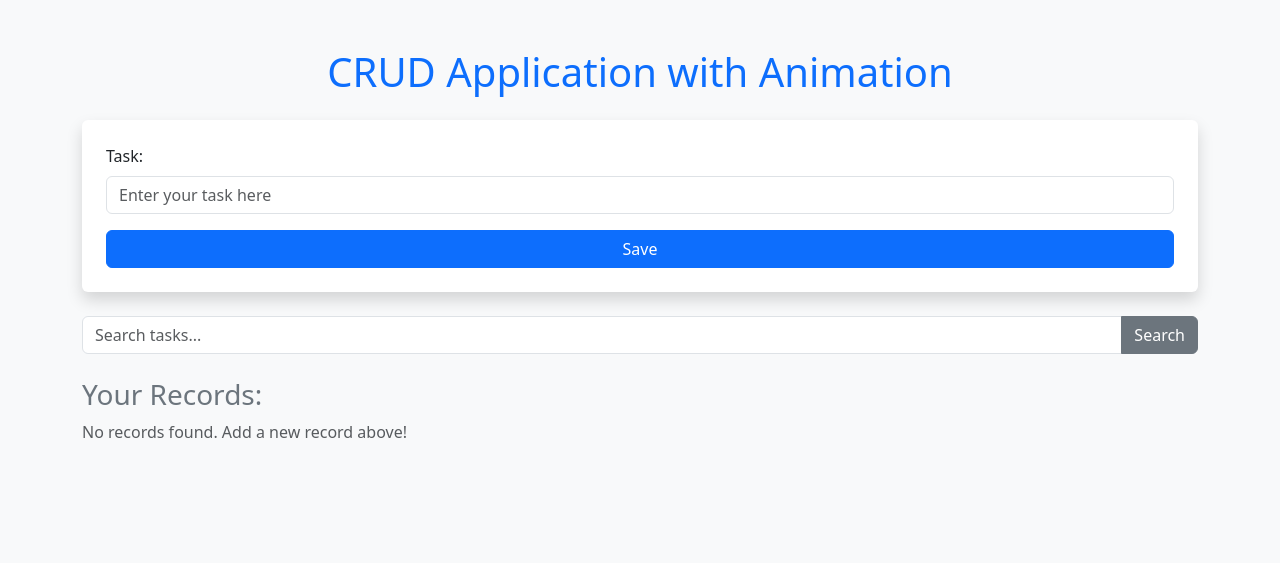
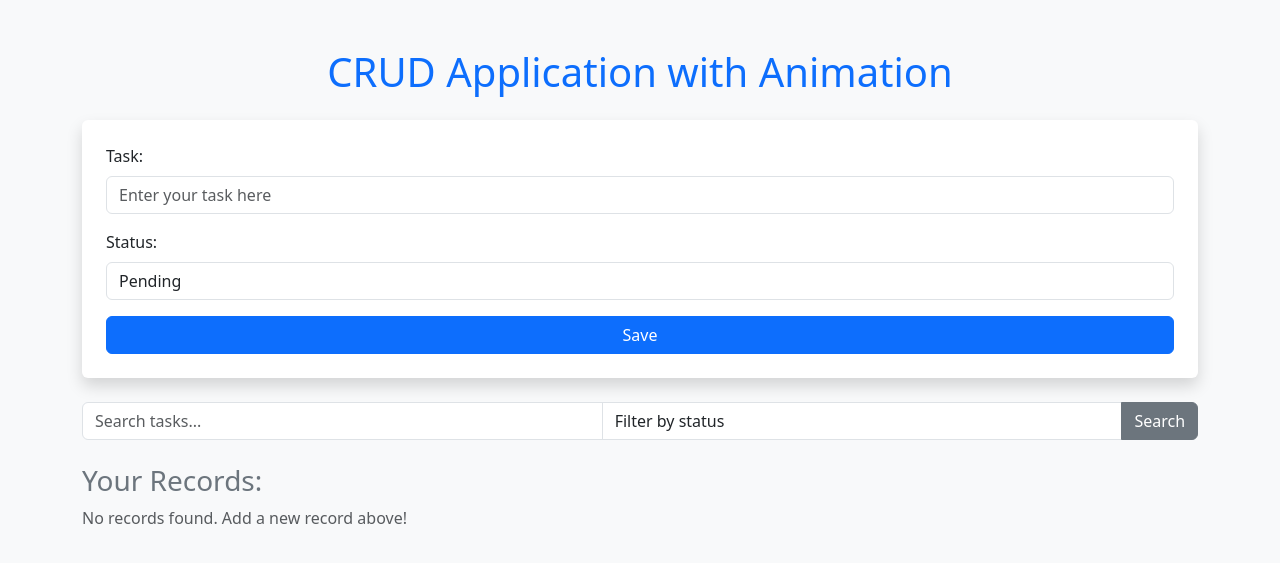
Before and after one commit to saleh-buamud/PHP-CRUD, a PHP site: page / in a window 1280 px wide. Shown: the top 563 px of the page. Run offline with PHP 8.4, Linux system fonts and the light colour scheme.

Commit message:
Update index.php

```diff
--- a/index.php
+++ b/index.php
@@ -9,16 +9,18 @@ if (!isset($_SESSION['crud_list'])) {
 
 // Process POST request to add or update records
 if ($_SERVER['REQUEST_METHOD'] == 'POST') {
-    if (isset($_POST['task'])) {
+    if (isset($_POST['task']) && isset($_POST['status'])) {
         $task = htmlspecialchars($_POST['task']); // Sanitize the input to prevent XSS attacks
+        $status = $_POST['status']; // Get the status
+        $timestamp = date('Y-m-d H:i:s'); // Get the current time
         if (!empty($task)) {
             // Check if there's an ID for updating the record
             if (isset($_POST['task_id']) && $_POST['task_id'] !== '') {
                 $id = intval($_POST['task_id']);
-                $_SESSION['crud_list'][$id] = $task; // Update the existing record
+                $_SESSION['crud_list'][$id] = ['task' => $task, 'status' => $status, 'timestamp' => $timestamp]; // Update the existing record
             } else {
                 // Add a new record if no ID exists
-                $_SESSION['crud_list'][] = $task;
+                $_SESSION['crud_list'][] = ['task' => $task, 'status' => $status, 'timestamp' => $timestamp];
             }
         }
     }
@@ -37,10 +39,13 @@ $search_results = $_SESSION['crud_list'];
 // Handle search functionality
 if ($_SERVER['REQUEST_METHOD'] == 'GET' && isset($_GET['search'])) {
     $search_query = htmlspecialchars($_GET['search']); // Sanitize the search input
-    if (!empty($search_query)) {
-        // Filter the tasks array based on search query
-        $search_results = array_filter($_SESSION['crud_list'], function ($task) use ($search_query) {
-            return stripos($task, $search_query) !== false; // Case-insensitive search
+    $filter_status = isset($_GET['filter_status']) ? $_GET['filter_status'] : ''; // Get the filter status
+    if (!empty($search_query) || !empty($filter_status)) {
+        // Filter the tasks array based on search query and filter status
+        $search_results = array_filter($_SESSION['crud_list'], function ($taskData) use ($search_query, $filter_status) {
+            $matchQuery = stripos($taskData['task'], $search_query) !== false;
+            $matchStatus = $filter_status ? $taskData['status'] === $filter_status : true;
+            return $matchQuery && $matchStatus;
         });
     }
 }
@@ -75,6 +80,13 @@ if ($_SERVER['REQUEST_METHOD'] == 'GET' && isset($_GET['search'])) {
                 <input type="text" id="task" name="task" class="form-control"
                     placeholder="Enter your task here" required>
             </div>
+            <div class="mb-3">
+                <label for="status" class="form-label">Status:</label>
+                <select id="status" name="status" class="form-control">
+                    <option value="pending">Pending</option>
+                    <option value="completed">Completed</option>
+                </select>
+            </div>
             <button type="submit" class="btn btn-primary w-100 animate__animated">Save</button>
         </form>
 
@@ -83,6 +95,11 @@ if ($_SERVER['REQUEST_METHOD'] == 'GET' && isset($_GET['search'])) {
             <div class="input-group">
                 <input type="text" name="search" class="form-control" placeholder="Search tasks..."
                     value="<?php echo isset($search_query) ? $search_query : ''; ?>">
+                <select name="filter_status" class="form-control">
+                    <option value="">Filter by status</option>
+                    <option value="completed" <?php echo isset($filter_status) && $filter_status == 'completed' ? 'selected' : ''; ?>>Completed</option>
+                    <option value="pending" <?php echo isset($filter_status) && $filter_status == 'pending' ? 'selected' : ''; ?>>Pending</option>
+                </select>
                 <button type="submit" class="btn btn-secondary">Search</button>
             </div>
         </form>
@@ -92,13 +109,14 @@ if ($_SERVER['REQUEST_METHOD'] == 'GET' && isset($_GET['search'])) {
             <h3 class="text-secondary">Your Records:</h3>
             <?php if (!empty($search_results)): ?>
             <ul class="list-group">
-                <?php foreach ($search_results as $id => $task): ?>
+                <?php foreach ($search_results as $id => $taskData): ?>
                 <li
                     class="list-group-item d-flex justify-content-between align-items-center animate__animated animate__fadeIn">
-                    <span><?php echo $task; ?></span>
+                    <span><?php echo $taskData['task']; ?> (<?php echo ucfirst($taskData['status']); ?>)</span>
+                    <small class="text-muted"><?php echo $taskData['timestamp']; ?></small>
                     <div>
                         <button class="btn btn-sm btn-success"
-                            onclick="editTask(<?php echo $id; ?>, '<?php echo $task; ?>')">Edit</button>
+                            onclick="editTask(<?php echo $id; ?>, '<?php echo $taskData['task']; ?>', '<?php echo $taskData['status']; ?>')">Edit</button>
                         <form action="" method="POST" class="d-inline">
                             <input type="hidden" name="delete_id" value="<?php echo $id; ?>">
                             <button type="submit" class="btn btn-sm btn-danger">Delete</button>
@@ -120,9 +138,10 @@ if ($_SERVER['REQUEST_METHOD'] == 'GET' && isset($_GET['search'])) {
 
     <script>
         // Function to populate the form for editing a task
-        function editTask(id, task) {
+        function editTask(id, task, status) {
             document.getElementById('task_id').value = id; // Set the task ID
             document.getElementById('task').value = task; // Set the task value in the input field
+            document.getElementById('status').value = status; // Set the status in the dropdown
         }
 
         // Add a pulse animation when the save button is clicked
@@ -130,7 +149,7 @@ if ($_SERVER['REQUEST_METHOD'] == 'GET' && isset($_GET['search'])) {
         saveButton.addEventListener('click', function() {
             saveButton.classList.add('animate__pulse'); // Add the pulse animation
             setTimeout(() => saveButton.classList.remove('animate__pulse'),
-            1000); // Remove the animation after 1 second
+                1000); // Remove the animation after 1 second
         });
     </script>
 </body>
```
